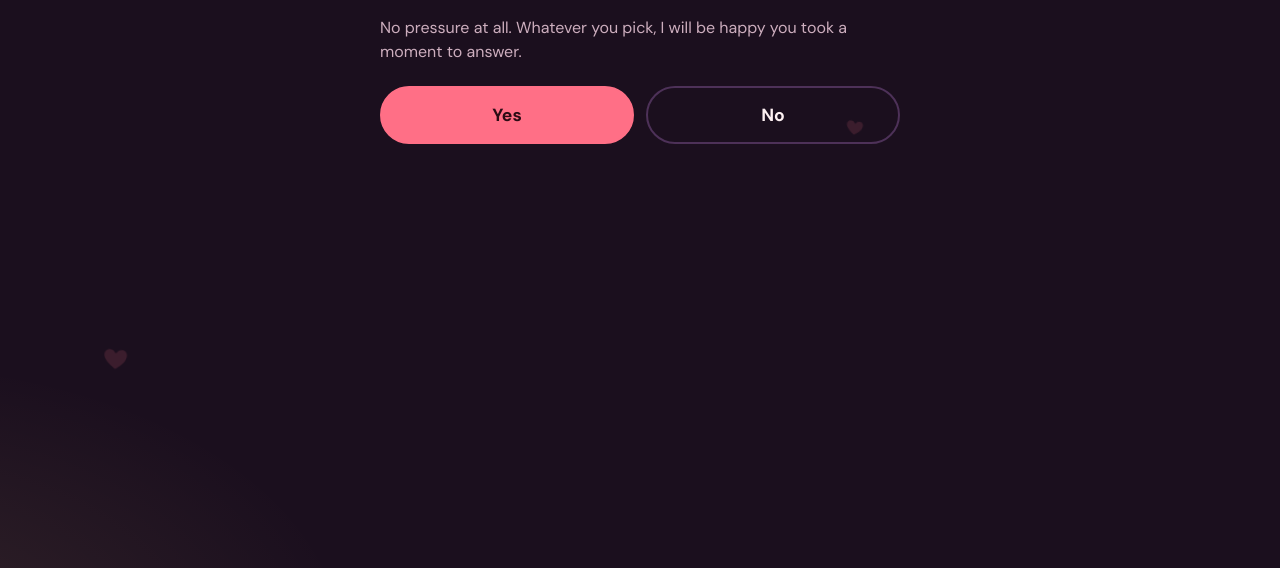
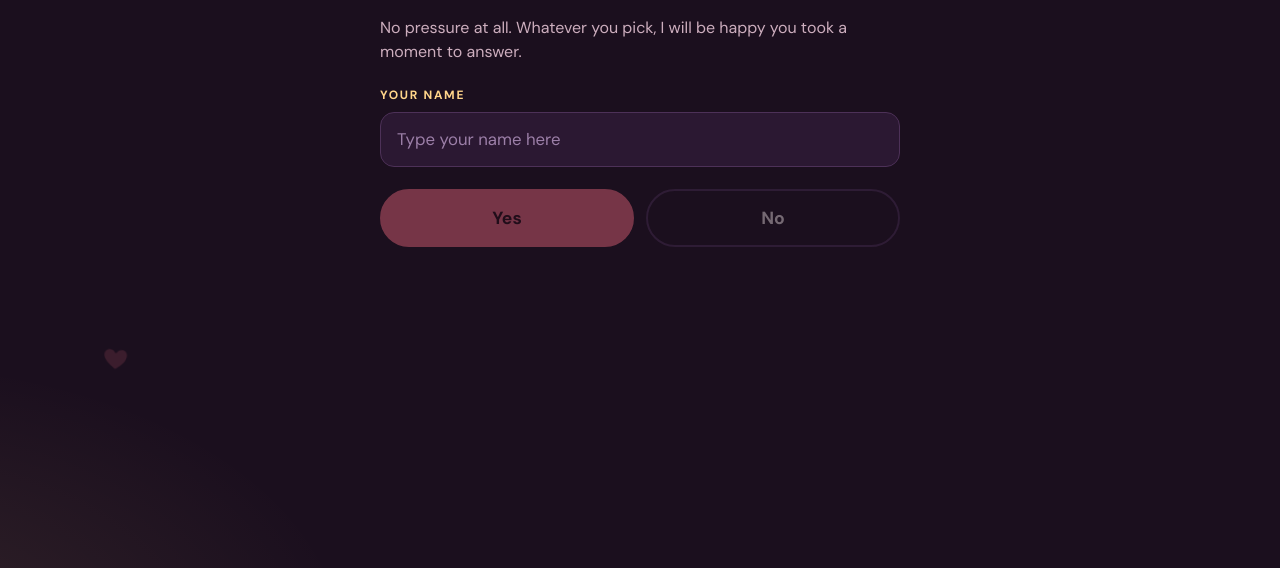
Before and after one commit to akshaywariwale/date-with-akshay.wariwale.html, a plain HTML site: page index.html in a window 1280 px wide. Shown: the part 232-800 px from the top of the page. Drawn offline with Linux system fonts and the light colour scheme.

Commit message:
Update index.html

```diff
--- a/index.html
+++ b/index.html
@@ -75,6 +75,11 @@ h1:focus, h2:focus { outline: none; }
 .btn:disabled { opacity: .4; cursor: not-allowed; }
 .btn.big { flex: 1 1 140px; font-size: 1.1rem; }
 :focus-visible { outline: 3px solid var(--gold); outline-offset: 3px; }
+.field-wrap { display: flex; flex-direction: column; gap: 8px; }
+.field-wrap label { color: var(--gold); font-size: 12px; letter-spacing: .14em; text-transform: uppercase; font-weight: 700; }
+.field { font: inherit; font-size: 1.05rem; color: var(--ink); background: var(--surface); border: 1px solid var(--line); border-radius: 14px; padding: 14px 16px; min-height: 52px; width: 100%; }
+.field::placeholder { color: #9c7fa8; }
+.field:focus { outline: 3px solid var(--gold); outline-offset: 2px; border-color: var(--accent); }
 
 /* calendar */
 .cal { background: var(--surface); border: 1px solid var(--line); border-radius: 20px; padding: 16px; }
@@ -170,9 +175,13 @@ body { margin: 0; }
     <p class="eyebrow">A question worth asking</p>
     <h1 tabindex="-1">Will you go on a <em>date</em> with me?</h1>
     <p class="lede">No pressure at all. Whatever you pick, I will be happy you took a moment to answer.</p>
+    <div class="field-wrap">
+      <label for="who">Your name</label>
+      <input class="field" id="who" type="text" maxlength="60" autocomplete="name" placeholder="Type your name here">
+    </div>
     <div class="row">
-      <button class="btn primary big" id="yes" type="button">Yes</button>
-      <button class="btn big" id="no" type="button">No</button>
+      <button class="btn primary big" id="yes" type="button" disabled>Yes</button>
+      <button class="btn big" id="no" type="button" disabled>No</button>
     </div>
   </section>
 
@@ -280,6 +289,7 @@ body { margin: 0; }
   var state = { date: null, time: null, foods: [], movie: null };
 
   function $(id) { return document.getElementById(id); }
+  function who() { return ($("who").value || "").trim(); }
   function pad(n) { return (n < 10 ? "0" : "") + n; }
   function key(d) { return d.getFullYear() + "-" + pad(d.getMonth() + 1) + "-" + pad(d.getDate()); }
   function longDate(d) { return d.toLocaleDateString(undefined, { weekday: "long", day: "numeric", month: "long", year: "numeric" }); }
@@ -396,7 +406,8 @@ body { margin: 0; }
       method: "POST",
       headers: { "Content-Type": "application/json", "Accept": "application/json" },
       body: JSON.stringify({
-        _subject: kind === "no" ? "Her answer: No" : "Her answer: YES, it is a date!",
+        _subject: who() + (kind === "no" ? " answered: No" : " answered: YES, it is a date!"),
+        name: who(),
         _template: "table",
         _captcha: "false",
         answer: text
@@ -418,12 +429,16 @@ body { margin: 0; }
   }
 
   function summaryText() {
-    return "Yes, it's a date! " + longDate(state.date) + " at " + state.time + ". Food: " + state.foods.join(", ") + ". Movie: " + movieName() + ".";
+    return who() + " says: Yes, it's a date! " + longDate(state.date) + " at " + state.time + ". Food: " + state.foods.join(", ") + ". Movie: " + movieName() + ".";
   }
 
   /* wiring */
+  $("who").addEventListener("input", function () {
+    var ok = who().length > 0;
+    $("yes").disabled = !ok; $("no").disabled = !ok;
+  });
   $("yes").addEventListener("click", function () { renderCal(); showPick(); go("day"); });
-  $("no").addEventListener("click", function () { setupLinks("No, thank you. Thanks for asking me.", "no"); go("no"); });
+  $("no").addEventListener("click", function () { setupLinks(who() + " says: No, thank you. Thanks for asking me.", "no"); go("no"); });
   $("undo").addEventListener("click", function () { go("q"); });
   $("prev").addEventListener("click", function () { view = new Date(view.getFullYear(), view.getMonth() - 1, 1); renderCal(); });
   $("next").addEventListener("click", function () { view = new Date(view.getFullYear(), view.getMonth() + 1, 1); renderCal(); });
```
